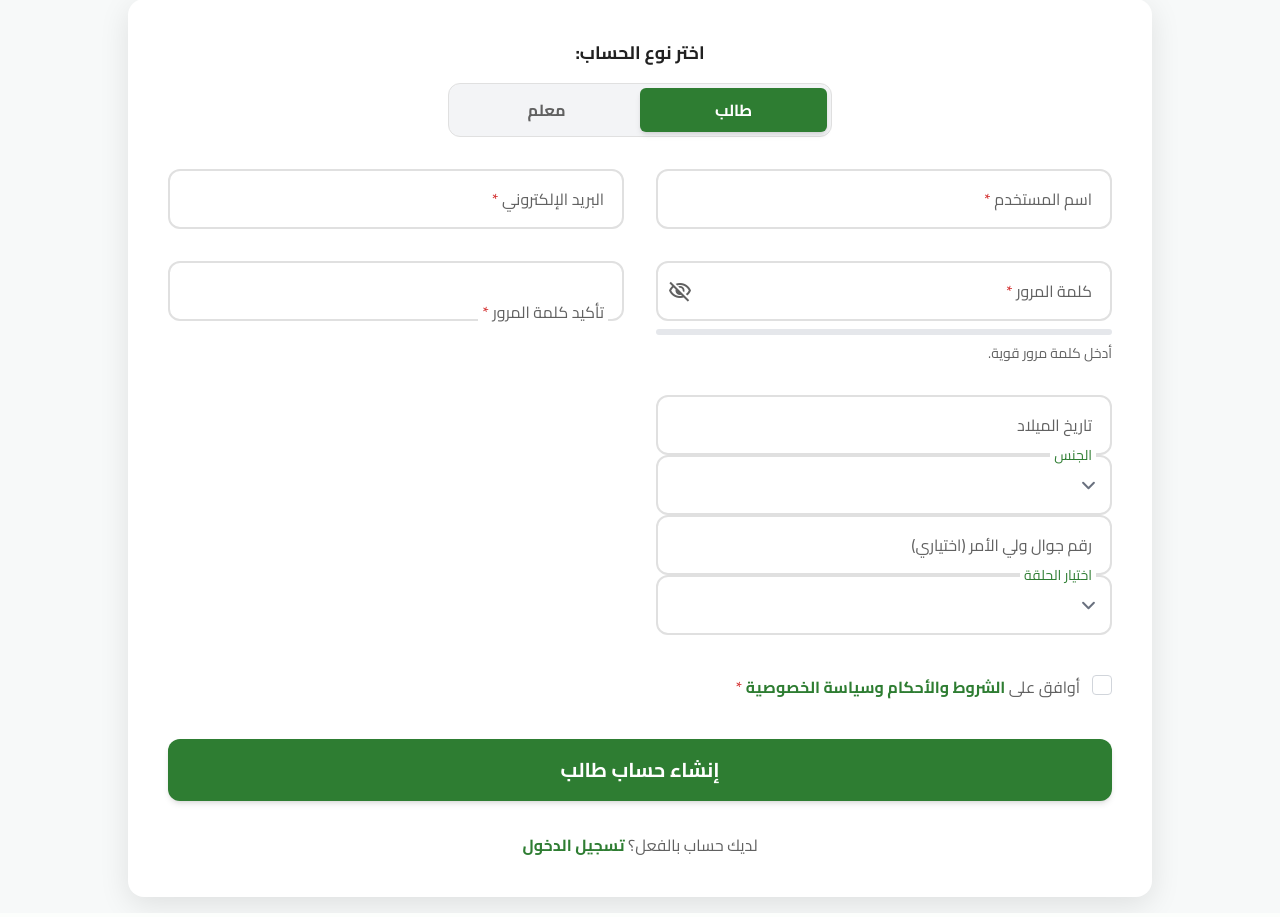
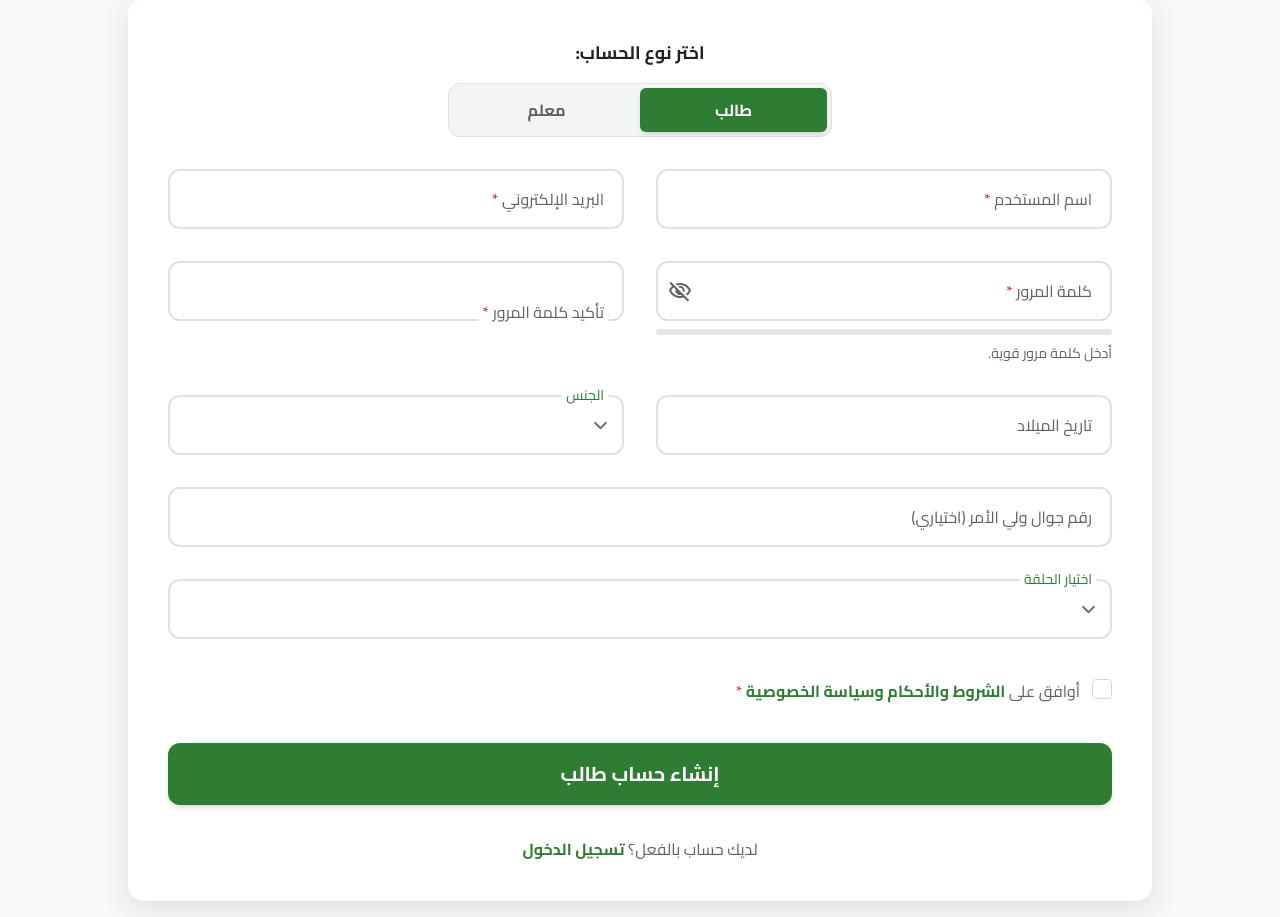
Before and after one commit to muhammednelshazly/Qurantahfiz, a Django app: page /accounts/register/ in a window 1280 px wide. Shown: the part 237-1154 px from the top of the page. Run offline with Django 5.2, Linux system fonts and the light colour scheme; some libraries are stand-ins or nearby versions.

Commit message:
Update register.html

```diff
--- a/templates/accounts/register.html
+++ b/templates/accounts/register.html
@@ -92,6 +92,7 @@
 
         <input type="hidden" name="role" id="register-role" value="student" />
 
+        <!-- توحيد المسافات: gap-y-6 على الموبايل و md:gap-y-8 على الديسكتوب -->
         <div class="grid grid-cols-1 md:grid-cols-2 md:gap-x-8 gap-y-6 md:gap-y-8">
 
           <div class="form-input-group">
@@ -129,8 +130,10 @@
             <label for="password2">تأكيد كلمة المرور <span class="text-error">*</span></label>
           </div>
 
-          <div id="role-specific-fields">
+          <!-- مهم: هذه الحاوية الآن contents لتدخل الحقول في الـ grid الرئيسي -->
+          <div id="role-specific-fields" class="contents">
 
+            <!-- المعلم: يبدأ مخفي -->
             <div data-role-fields="teacher" class="hidden">
               <div class="form-input-group md:col-span-2">
                 <input id="institution" name="institution" type="text" placeholder="المؤسسة / الجهة (اختياري)"
@@ -165,6 +168,7 @@
               </div>
             </div>
 
+            <!-- الطالب: يبدأ ظاهر كمحتوى داخل الـ grid -->
             <div data-role-fields="student" class="contents">
               <div class="form-input-group">
                 <input id="birth_date" name="birth_date" type="text" placeholder="تاريخ الميلاد"
@@ -189,6 +193,7 @@
                 <label for="guardian_phone">رقم جوال ولي الأمر (اختياري)</label>
               </div>
 
+              <!-- اختيار الحلقة: يمتد للصف بالكامل -->
               <div class="form-input-group col-span-2 md:col-span-2">
                 <select id="halaqa" name="halaqa"
                         class="form-input w-full px-4 py-3.5 rounded-lg bg-transparent border-2 border-border-light dark:border-border-dark focus:outline-none focus:ring-0 focus:border-primary text-lg">
@@ -227,6 +232,7 @@
           </div>
         </div>
 
+        <!-- رسائل Django -->
         {% if messages %}
           <div class="mt-6 space-y-2">
             {% for message in messages %}
@@ -252,6 +258,7 @@
     </div>
   </div>
 
+  <!-- مودال الشروط -->
   <div id="terms-modal" class="fixed inset-0 bg-black bg-opacity-60 flex items-center justify-center p-4 hidden z-50 backdrop-blur-sm">
     <div class="bg-surface-light dark:bg-surface-dark rounded-xl shadow-soft-medium max-w-2xl w-full max-h-[85vh] overflow-y-auto p-6 sm:p-8">
       <div class="flex justify-between items-center border-b pb-4 border-border-light dark:border-border-dark">
@@ -294,6 +301,7 @@
         btn.classList.toggle('dark:text-text-muted-dark', !on);
       });
 
+      // اجعل الظاهر فقط هو الذي يملك display: contents
       teacherWrap.classList.toggle('hidden', !isTeacher);
       studentWrap.classList.toggle('hidden',  isTeacher);
 
@@ -303,14 +311,15 @@
       studentWrap.classList.toggle('contents', !isTeacher);
       studentWrap.classList.toggle('block',     isTeacher);
 
-      document.getElementById('form-title').textContent     = isTeacher ? 'إنشاء حساب معلم' : 'إنشاء حساب طالب';
-      document.getElementById('form-subtitle').textContent  = isTeacher ? 'أكمل بياناتك لتقديم طلب الانضمام كمعلم' : 'أكمل بياناتك للانضمام كطالب';
-      document.getElementById('submit-button').textContent  = isTeacher ? 'إنشاء حساب معلم' : 'إنشاء حساب طالب';
+      document.getElementById('form-title').textContent    = isTeacher ? 'إنشاء حساب معلم' : 'إنشاء حساب طالب';
+      document.getElementById('form-subtitle').textContent = isTeacher ? 'أكمل بياناتك لتقديم طلب الانضمام كمعلم' : 'أكمل بياناتك للانضمام كطالب';
+      document.getElementById('submit-button').textContent = isTeacher ? 'إنشاء حساب معلم' : 'إنشاء حساب طالب';
     }
 
     roleButtons.forEach(btn => btn.addEventListener('click', ()=>setRole(btn.dataset.role)));
     setRole('student'); // الافتراضي
 
+    // مؤشر قوة كلمة السر
     const passwordInput = document.getElementById('password1');
     const confirmInput  = document.getElementById('password2');
     const strengthBar   = document.getElementById('strength-bar');
```
